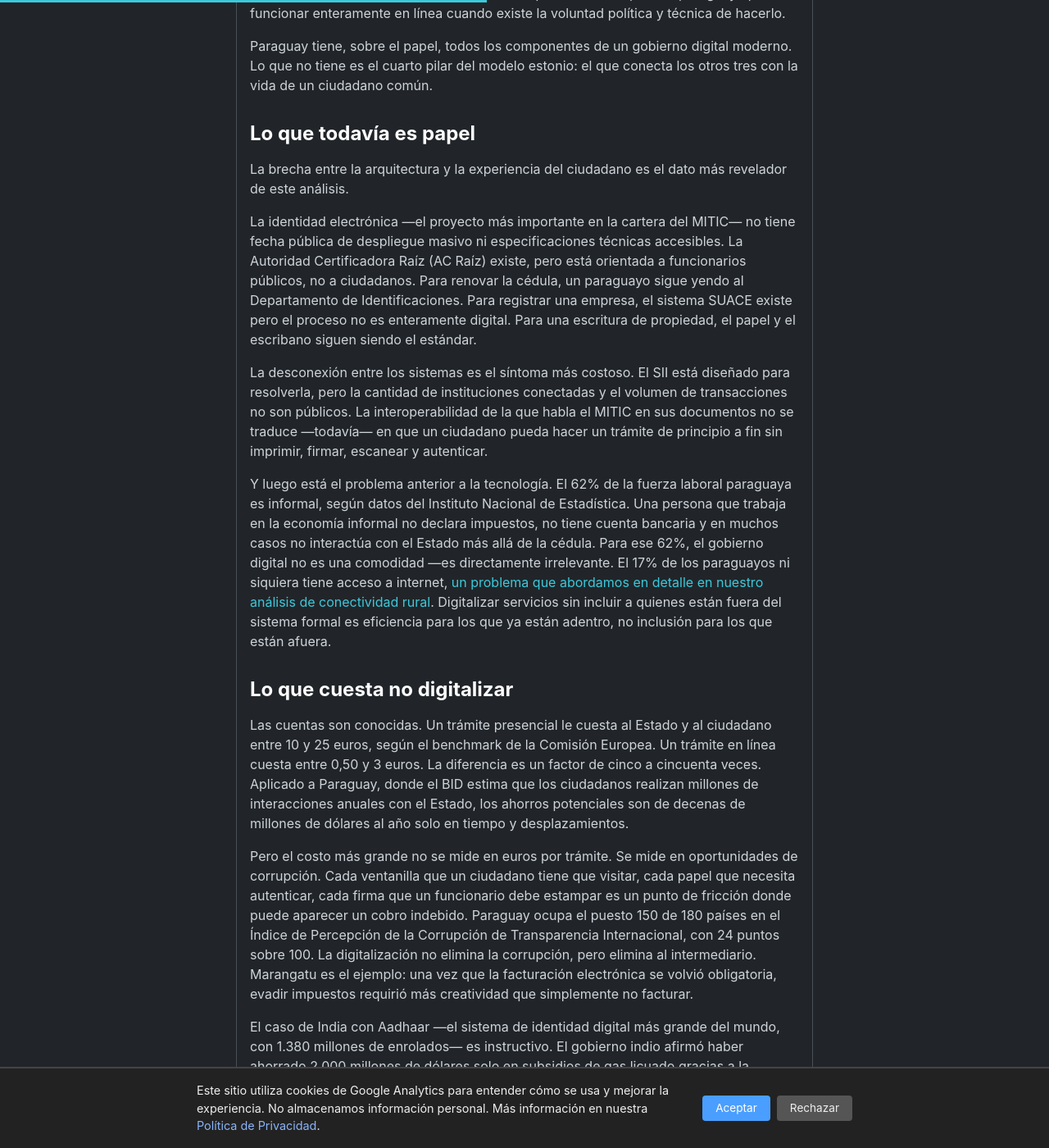
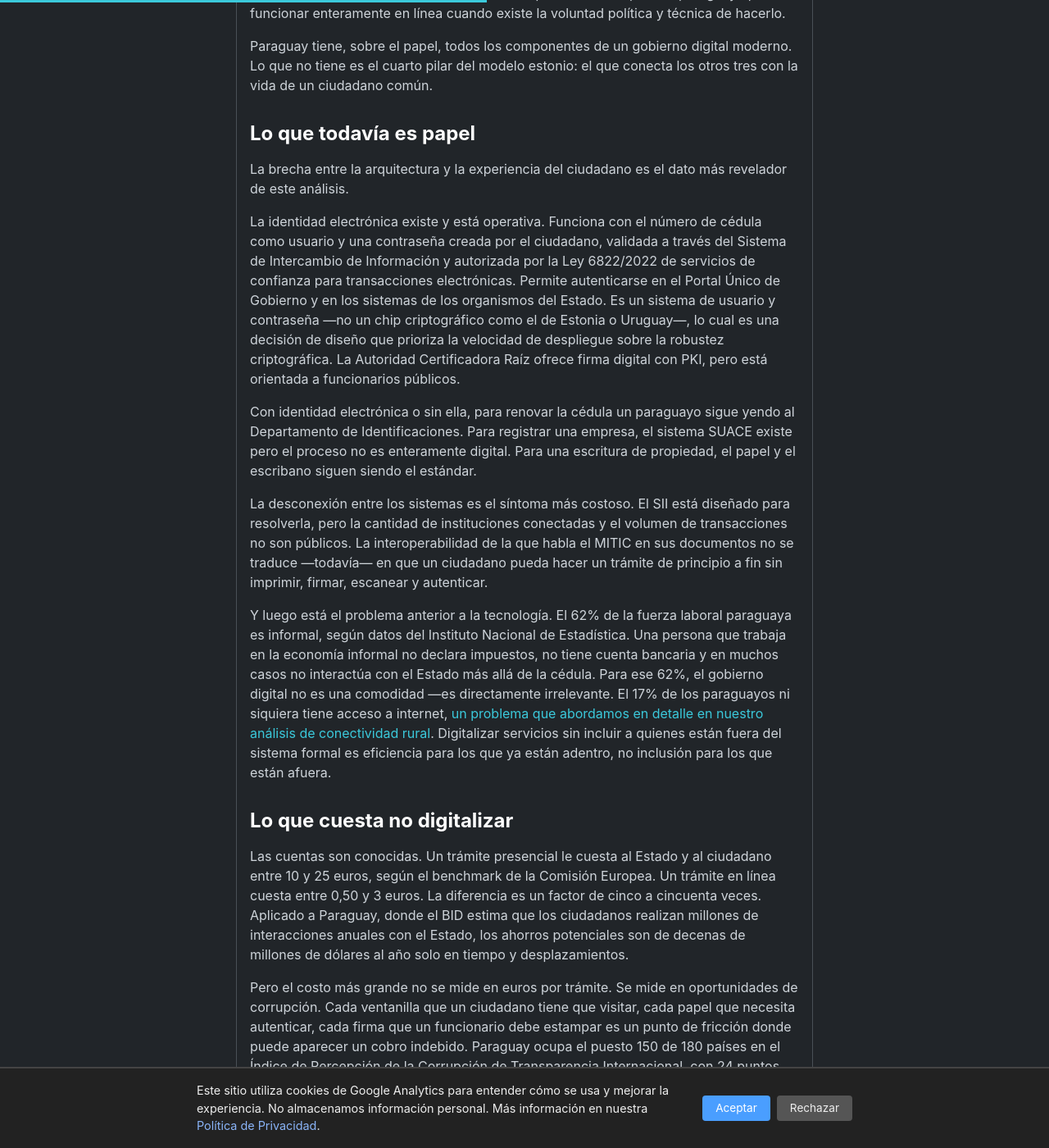
Before and after one commit to miravosqueinteresante/muchotexto.net, a Jekyll site: the page built from _posts/2026-07-16-gobierno-digital-paraguay.md, in a window 1280 px wide and 1400 px high, scrolled down 1998 px. Shown: the whole window at 82% size. Built offline with Jekyll 4.4.1, drawn with Linux system fonts in a browser that asks for light colours; some of the changed text lies outside the part shown.

Commit message:
Corregir articulo #23: Identidad Electronica SI esta desplegada (cedula+password, Ley 6822/2022, SII), actualizar FAQ y recomendacion

```diff
--- a/_posts/2026-07-16-gobierno-digital-paraguay.md
+++ b/_posts/2026-07-16-gobierno-digital-paraguay.md
@@ -38,7 +38,9 @@ Paraguay tiene, sobre el papel, todos los componentes de un gobierno digital mod
 
 La brecha entre la arquitectura y la experiencia del ciudadano es el dato más revelador de este análisis.
 
-La identidad electrónica —el proyecto más importante en la cartera del MITIC— no tiene fecha pública de despliegue masivo ni especificaciones técnicas accesibles. La Autoridad Certificadora Raíz (AC Raíz) existe, pero está orientada a funcionarios públicos, no a ciudadanos. Para renovar la cédula, un paraguayo sigue yendo al Departamento de Identificaciones. Para registrar una empresa, el sistema SUACE existe pero el proceso no es enteramente digital. Para una escritura de propiedad, el papel y el escribano siguen siendo el estándar.
+La identidad electrónica existe y está operativa. Funciona con el número de cédula como usuario y una contraseña creada por el ciudadano, validada a través del Sistema de Intercambio de Información y autorizada por la Ley 6822/2022 de servicios de confianza para transacciones electrónicas. Permite autenticarse en el Portal Único de Gobierno y en los sistemas de los organismos del Estado. Es un sistema de usuario y contraseña —no un chip criptográfico como el de Estonia o Uruguay—, lo cual es una decisión de diseño que prioriza la velocidad de despliegue sobre la robustez criptográfica. La Autoridad Certificadora Raíz ofrece firma digital con PKI, pero está orientada a funcionarios públicos.
+
+Con identidad electrónica o sin ella, para renovar la cédula un paraguayo sigue yendo al Departamento de Identificaciones. Para registrar una empresa, el sistema SUACE existe pero el proceso no es enteramente digital. Para una escritura de propiedad, el papel y el escribano siguen siendo el estándar.
 
 La desconexión entre los sistemas es el síntoma más costoso. El SII está diseñado para resolverla, pero la cantidad de instituciones conectadas y el volumen de transacciones no son públicos. La interoperabilidad de la que habla el MITIC en sus documentos no se traduce —todavía— en que un ciudadano pueda hacer un trámite de principio a fin sin imprimir, firmar, escanear y autenticar.
 
@@ -56,7 +58,7 @@ El caso de India con Aadhaar —el sistema de identidad digital más grande del
 
 Paraguay no necesita empezar de cero. Tiene el financiamiento —130 millones de dólares del BID—. Tiene la arquitectura —SII, NubePY, CERT-PY, AC Raíz—. Tiene el caso de éxito —Marangatu—. Tiene el plan —Agenda Digital—. Lo que no tiene, y es lo único que importa, es la decisión de priorizar tres cosas.
 
-La primera es la identidad digital para ciudadanos. No un portal. No un formulario web. Una credencial criptográfica —chip, app móvil, o ambas— que permita a cualquier paraguayo autenticarse, firmar documentos y acceder a todos los servicios del Estado sin salir de su casa. La tecnología existe. Estonia la implementó en 2002. Uruguay tiene su documento de identidad electrónico desde 2015. El costo incremental para Paraguay es de aproximadamente 10 a 30 millones de dólares en desarrollo inicial. El BID ya está prestando 130 millones para la Agenda Digital. La pregunta no es si hay plata. Es si hay decisión.
+La primera es fortalecer la identidad digital que ya existe. El sistema actual de cédula más contraseña es funcional y está desplegado, pero no basta. Uruguay emitió su cédula de identidad electrónica con chip criptográfico desde 2015. Estonia lo hizo en 2002. Paraguay tiene la base —el SII valida los datos, la Ley 6822/2022 da el marco legal—, pero el salto de usuario/contraseña a una credencial criptográfica con firma digital para cada ciudadano es la diferencia entre autenticarse en un portal y firmar un documento con validez legal sin moverse de la casa. El costo incremental es de aproximadamente 10 a 30 millones de dólares.
 
 La segunda es escalar el Sistema de Intercambio de Información hasta que ningún ciudadano tenga que presentar un documento que el Estado ya tiene. El principio de "una sola vez" —once-only principle— es la base del gobierno digital estonio: el ciudadano le da un dato al Estado una vez, y el Estado lo reutiliza. Paraguay tiene el SII. Lo que falta es conectarlo a todas las instituciones —registro civil, propiedad, tránsito, migraciones, salud, educación— y hacer obligatorio su uso.
 
@@ -97,7 +99,7 @@ Leé el análisis completo sobre sociedad y tecnología en la [guía de intelige
       "name": "¿Tiene Paraguay identidad digital para ciudadanos?",
       "acceptedAnswer": {
         "@type": "Answer",
-        "text": "No desplegada masivamente. El MITIC tiene el proyecto de Identidad Electrónica y la Autoridad Certificadora Raíz (PKI), pero están orientadas a funcionarios públicos. El ciudadano común no dispone de una credencial digital con chip o app móvil para autenticarse ante el Estado, firmar documentos o hacer trámites completamente en línea."
+        "text": "Sí, pero es un sistema de usuario y contraseña (cédula + clave personal), no una credencial criptográfica con chip como la de Estonia o Uruguay. Está operativa, validada por el SII y autorizada por la Ley 6822/2022. Permite autenticarse en el Portal Único de Gobierno y otros sistemas del Estado. La Autoridad Certificadora Raíz (PKI) ofrece firma digital, pero está orientada a funcionarios públicos. El ciudadano común no dispone de una credencial con chip o app móvil con estándares criptográficos avanzados."
       }
     },
     {
```
